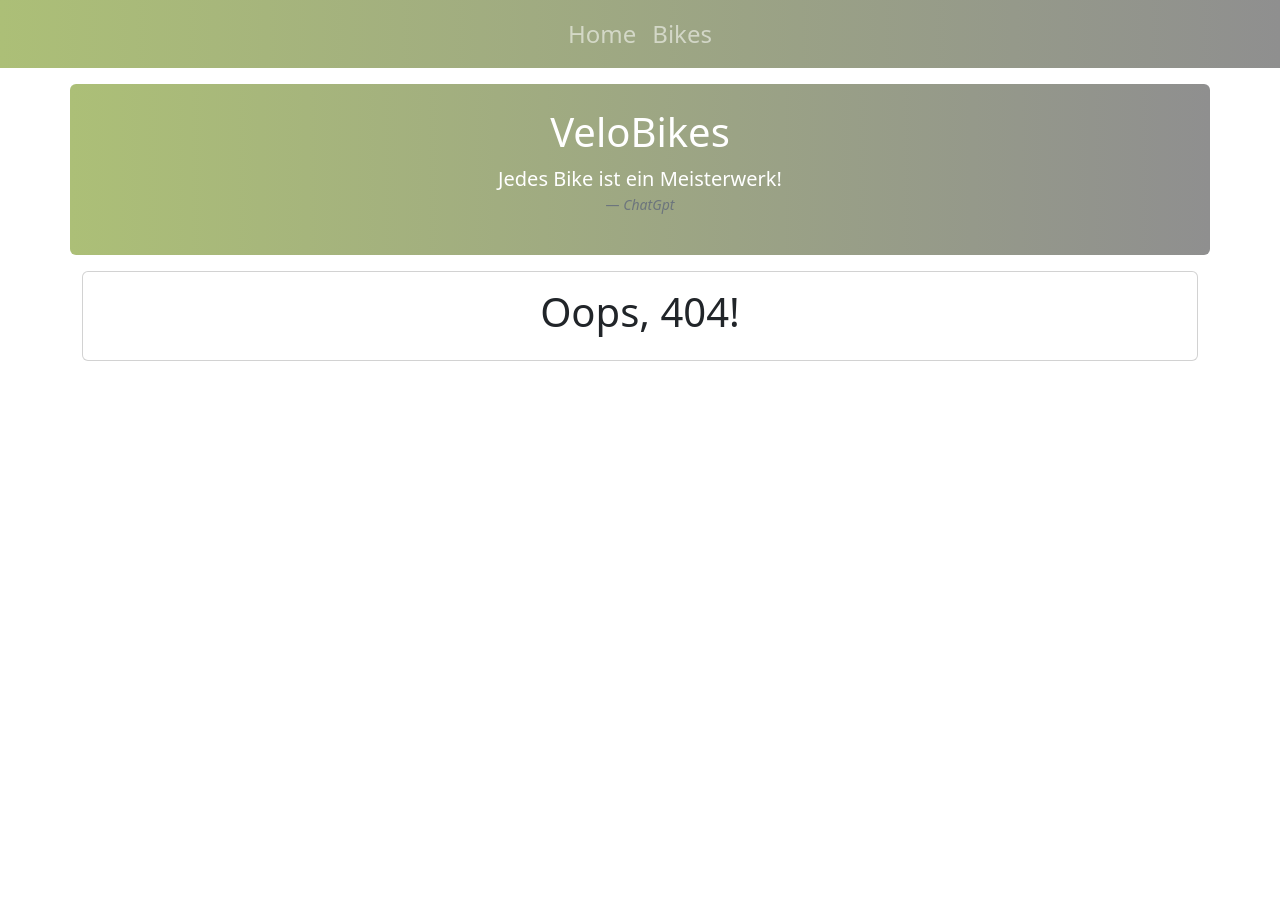
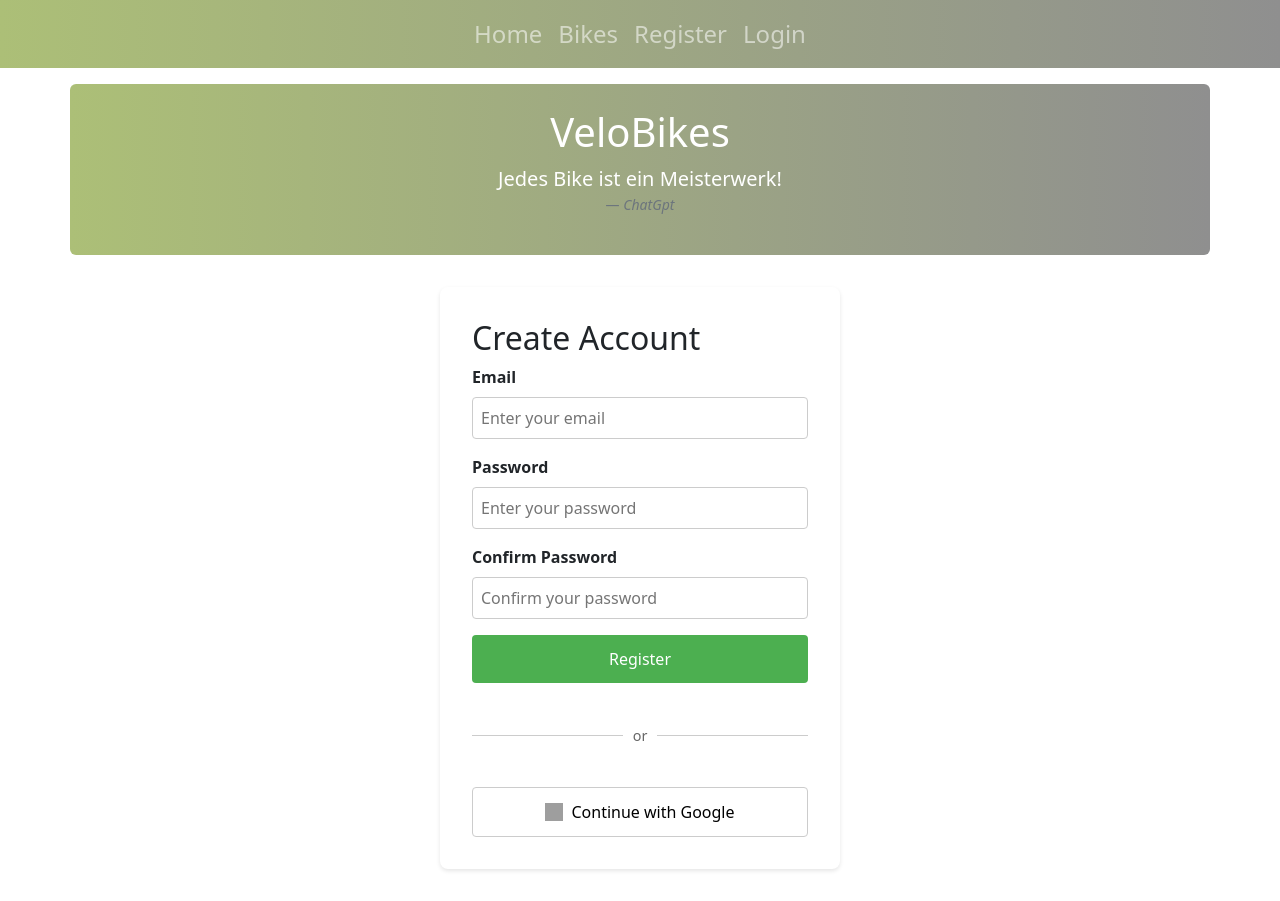
Before and after one commit to michel-spg/velovibes.webapp, a Vue app: page /register in a window 1280 px wide. Before the commit this address had no page. Before the commit the page ends 800 px from the top, so only its background shows below. Built offline with nearby package versions, Linux system fonts and the light colour scheme; grey boxes are pictures that could not be loaded.

Commit message:
ADD basic login and register page

```diff
--- a/src/assets/main.css
+++ b/src/assets/main.css
@@ -6,3 +6,103 @@
 .bg-light-olive {
     background: linear-gradient(to right, #acbf77, #8f8f8f);
 }
+
+/* Register View Styles */
+.register-container {
+  max-width: 400px;
+  margin: 2rem auto;
+  padding: 2rem;
+  border-radius: 8px;
+  box-shadow: 0 2px 4px rgba(0, 0, 0, 0.1);
+}
+
+.register-form {
+  display: flex;
+  flex-direction: column;
+  gap: 1rem;
+}
+
+.register-form .form-group {
+  display: flex;
+  flex-direction: column;
+  gap: 0.5rem;
+}
+
+.register-form label {
+  font-weight: bold;
+}
+
+.register-form input {
+  padding: 0.5rem;
+  border: 1px solid #ccc;
+  border-radius: 4px;
+}
+
+.register-button {
+  background-color: #4CAF50;
+  color: white;
+  padding: 0.75rem;
+  border: none;
+  border-radius: 4px;
+  cursor: pointer;
+  font-size: 1rem;
+}
+
+.register-button:hover {
+  background-color: #45a049;
+}
+
+.divider {
+  margin: 1.5rem 0;
+  text-align: center;
+  position: relative;
+}
+
+.divider::before,
+.divider::after {
+  content: '';
+  position: absolute;
+  top: 50%;
+  width: 45%;
+  height: 1px;
+  background-color: #ccc;
+}
+
+.divider::before {
+  left: 0;
+}
+
+.divider::after {
+  right: 0;
+}
+
+.divider span {
+  background-color: white;
+  padding: 0 10px;
+  color: #666;
+  font-size: 0.9rem;
+}
+
+.google-button {
+  display: flex;
+  align-items: center;
+  justify-content: center;
+  gap: 0.5rem;
+  width: 100%;
+  padding: 0.75rem;
+  border: 1px solid #ccc;
+  border-radius: 4px;
+  background-color: white;
+  cursor: pointer;
+  font-size: 1rem;
+  transition: background-color 0.2s;
+}
+
+.google-button:hover {
+  background-color: #f8f8f8;
+}
+
+.google-button img {
+  width: 18px;
+  height: 18px;
+}
--- a/src/components/TheNavbar.vue
+++ b/src/components/TheNavbar.vue
@@ -7,6 +7,12 @@
             <li class="nav-item">
                 <RouterLink class="nav-link fs-4" to="/bikes">Bikes</RouterLink>
             </li>
+            <li class="nav-item">
+                <RouterLink class="nav-link fs-4" to="/register">Register</RouterLink>
+            </li>
+            <li class="nav-item">
+                <RouterLink class="nav-link fs-4" to="/login">Login</RouterLink>
+            </li>
         </ul>
     </nav>
 </template>
--- a/src/router/index.js
+++ b/src/router/index.js
@@ -4,6 +4,8 @@
 import BikesView from '../views/BikesView.vue'
 import BikeDetailsView from '../views/BikeDetailsView.vue'
 import AddBikeView from '@/views/AddBikeView.vue'
+import RegisterView from '../views/RegisterView.vue'
+import LoginView from '../views/LoginView.vue'
 
 const router = createRouter({
   history: createWebHistory(import.meta.env.BASE_URL),
@@ -29,6 +31,16 @@
       component: AddBikeView
     },
     {
+      path: '/register',
+      name: 'register',
+      component: RegisterView
+    },
+    {
+      path: '/login',
+      name: 'login',
+      component: LoginView
+    },
+    {
       path: "/:catchAll(.*)",
       component: NotFoundView,
     },
--- /dev/null
+++ b/src/views/LoginView.vue
@@ -0,0 +1,63 @@
+<template>
+  <div class="register-container">
+    <h2>Login</h2>
+    <form @submit.prevent="handleLogin" class="register-form">
+      <div class="form-group">
+        <label for="email">Email</label>
+        <input
+          type="email"
+          id="email"
+          v-model="email"
+          required
+          placeholder="Enter your email"
+        />
+      </div>
+      <div class="form-group">
+        <label for="password">Password</label>
+        <input
+          type="password"
+          id="password"
+          v-model="password"
+          required
+          placeholder="Enter your password"
+        />
+      </div>
+      <button type="submit" class="register-button">Login</button>
+
+      <div class="divider">
+        <span>or</span>
+      </div>
+
+      <button
+        type="button"
+        class="google-button"
+        @click="handleGoogleSignIn"
+      >
+        <img src="https://fonts.gstatic.com/s/i/productlogos/googleg/v6/24px.svg" alt="Google logo" />
+        Continue with Google
+      </button>
+    </form>
+  </div>
+</template>
+
+<script>
+export default {
+  name: 'LoginView',
+  data() {
+    return {
+      email: '',
+      password: ''
+    }
+  },
+  methods: {
+    handleLogin() {
+      // TODO: Implement login logic here
+      console.log('Login attempted with:', this.email)
+    },
+    handleGoogleSignIn() {
+      // TODO: Implement Google Sign-In logic here
+      console.log('Google Sign-In attempted')
+    }
+  }
+}
+</script>
--- /dev/null
+++ b/src/views/RegisterView.vue
@@ -0,0 +1,78 @@
+<template>
+  <div class="register-container">
+    <h2>Create Account</h2>
+    <form @submit.prevent="handleRegister" class="register-form">
+      <div class="form-group">
+        <label for="email">Email</label>
+        <input
+          type="email"
+          id="email"
+          v-model="email"
+          required
+          placeholder="Enter your email"
+        />
+      </div>
+      <div class="form-group">
+        <label for="password">Password</label>
+        <input
+          type="password"
+          id="password"
+          v-model="password"
+          required
+          placeholder="Enter your password"
+        />
+      </div>
+      <div class="form-group">
+        <label for="confirmPassword">Confirm Password</label>
+        <input
+          type="password"
+          id="confirmPassword"
+          v-model="confirmPassword"
+          required
+          placeholder="Confirm your password"
+        />
+      </div>
+      <button type="submit" class="register-button">Register</button>
+
+      <div class="divider">
+        <span>or</span>
+      </div>
+
+      <button
+        type="button"
+        class="google-button"
+        @click="handleGoogleSignIn"
+      >
+        <img src="https://fonts.gstatic.com/s/i/productlogos/googleg/v6/24px.svg" alt="Google logo" />
+        Continue with Google
+      </button>
+    </form>
+  </div>
+</template>
+
+<script>
+export default {
+  name: 'RegisterView',
+  data() {
+    return {
+      email: '',
+      password: '',
+      confirmPassword: ''
+    }
+  },
+  methods: {
+    handleRegister() {
+      if (this.password !== this.confirmPassword) {
+        alert('Passwords do not match!')
+        return
+      }
+      // TODO: Implement registration logic here
+      console.log('Registration attempted with:', this.email)
+    },
+    handleGoogleSignIn() {
+      // TODO: Implement Google Sign-In logic here
+      console.log('Google Sign-In attempted')
+    }
+  }
+}
+</script>
```
